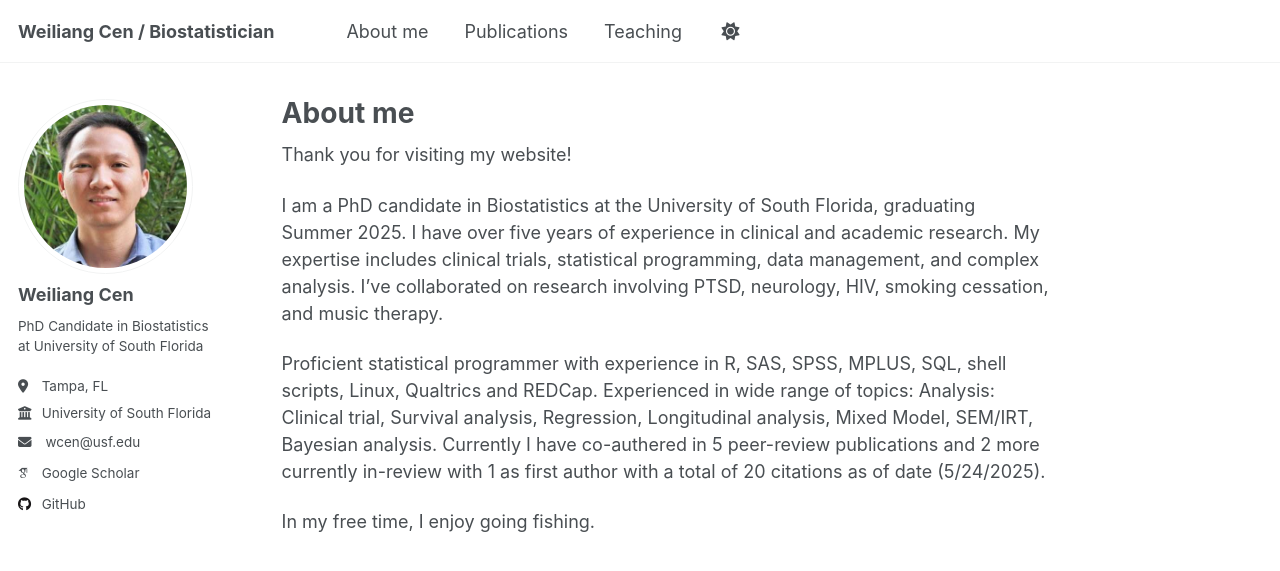
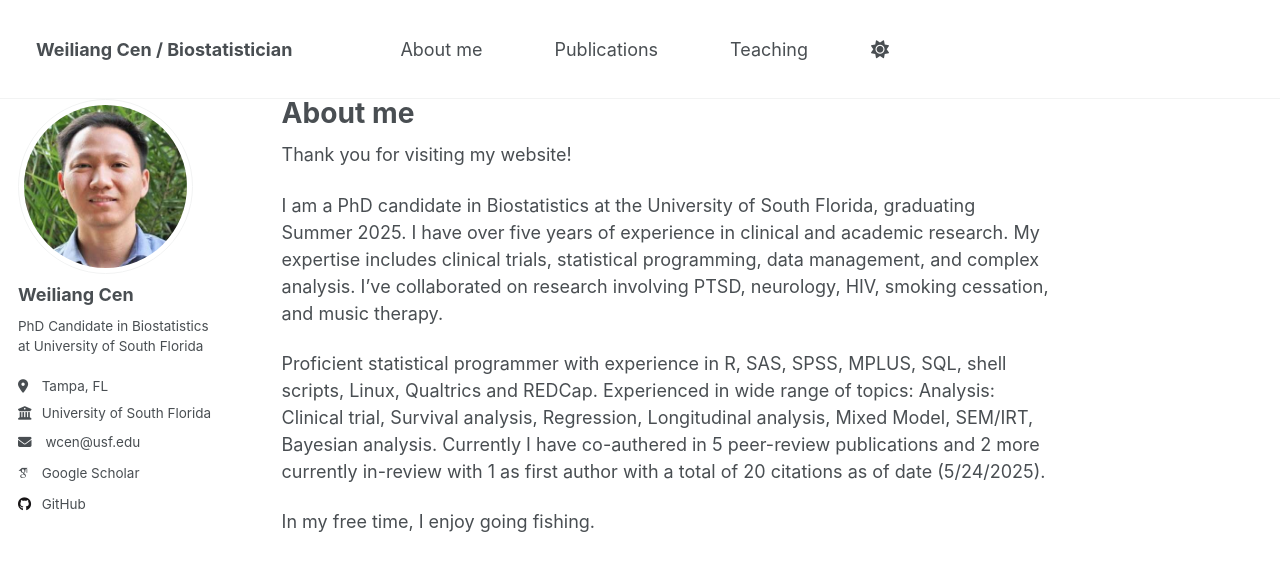
Before and after one commit to w-cen/w-cen.github.io, a Jekyll site: the page built from _pages/about.md, in a window 1280 px wide. Shown: the top 571 px of the page. Built offline with Jekyll 4.4.1, drawn with Linux system fonts in a browser that asks for light colours; some web fonts are replaced.

Commit message:
Update main.scss

```diff
--- a/assets/css/main.scss
+++ b/assets/css/main.scss
@@ -41,3 +41,17 @@
     "vendor/font-awesome/brands",
     "vendor/magnific-popup/magnific-popup"
 ;
+
+/* Custom navigation sizing */
+.greedy-nav a {
+  font-size: 18px !important;
+  padding: 0.5rem 1rem !important;
+}
+
+.site-title {
+  font-size: 24px !important;
+}
+
+.masthead {
+  padding: 1rem 0 !important;
+}
```
